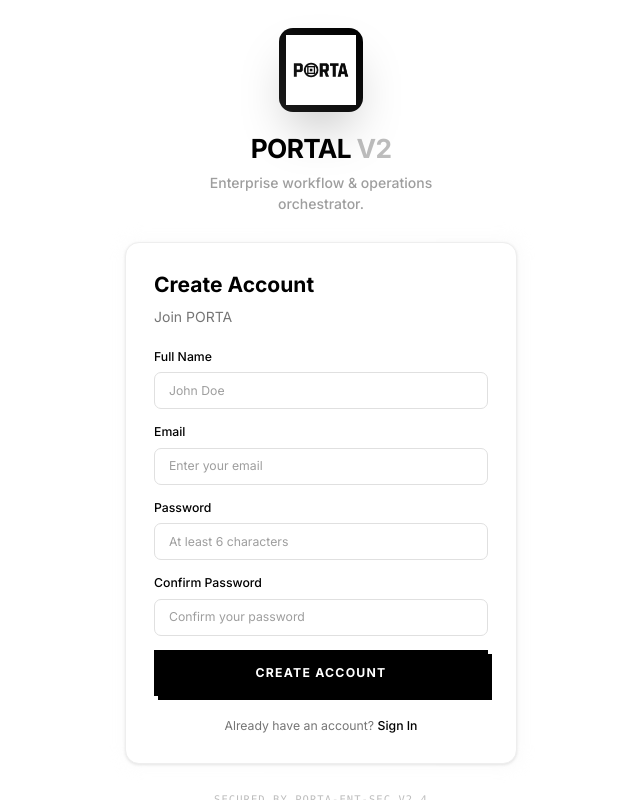
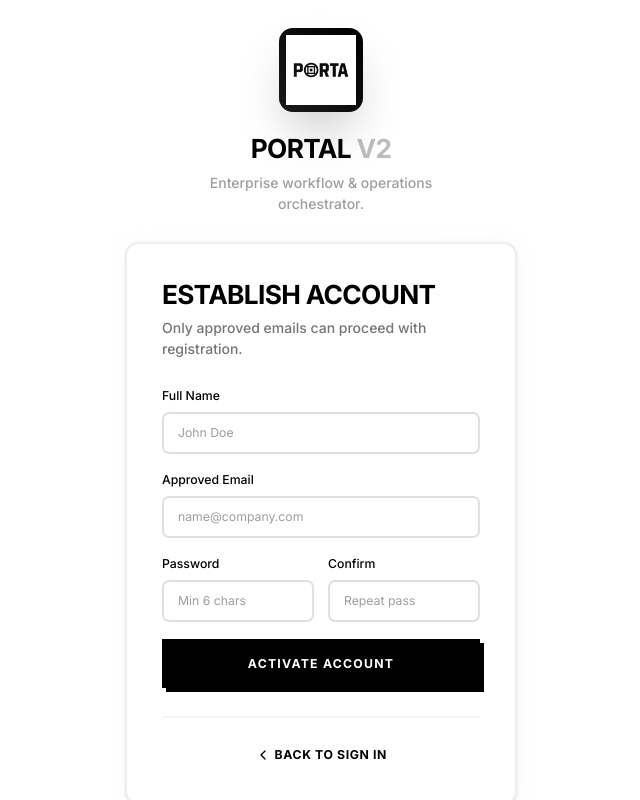
Before and after one commit to kunalsrivastava-dev/Porta-v2, a Next.js app in the folder frontend/: page /register in a window 1280 px wide. Shown: the whole page, without its empty margins (319-959 px from the left). Built offline with nearby package versions, Linux system fonts and the light colour scheme; no server answers.

Commit message:
feat: enhance intern onboarding flow, add admin notifications, and fix build errors

```diff
--- a/frontend/components/auth/LoginForm.tsx
+++ b/frontend/components/auth/LoginForm.tsx
@@ -95,10 +95,9 @@ export const LoginForm = () => {
         </Button>
       </form>
 
-      <div className="mt-8 pt-8 border-t-2 border-grey-100 flex flex-col sm:flex-row items-center justify-between gap-4">
-        <p className="text-sm text-grey-500 font-medium">
-          New Operator?
-        </p>
+      <div className="mt-8 pt-8 border-t-2 border-grey-100 space-y-4">
+        <div className="flex items-center justify-between">
+          <p className="text-sm text-grey-500 font-medium">New Operator?</p>
           <Link
             href="/request-access"
             className="text-black font-black text-sm uppercase tracking-wider hover:underline"
@@ -106,6 +105,17 @@ export const LoginForm = () => {
             Request Access
           </Link>
         </div>
+
+        <div className="flex items-center justify-between">
+          <p className="text-sm text-grey-500 font-medium">Approved Email?</p>
+          <Link
+            href="/register"
+            className="text-black font-black text-sm uppercase tracking-wider hover:underline"
+          >
+            Sign Up Now
+          </Link>
+        </div>
+      </div>
     </Card>
   );
 };
--- a/frontend/components/auth/RegisterForm.tsx
+++ b/frontend/components/auth/RegisterForm.tsx
@@ -8,7 +8,7 @@ import { useAuthStore } from '@/store/authStore';
 import { Button } from '@/components/ui/Button';
 import { Input } from '@/components/ui/Input';
 import { Card } from '@/components/ui/Card';
-import { Check } from 'lucide-react';
+import { Check, ChevronLeft } from 'lucide-react';
 import Cookies from 'js-cookie';
 
 export const RegisterForm = () => {
@@ -35,7 +35,6 @@ export const RegisterForm = () => {
     setSuccess(false);
     setIsLoading(true);
 
-    // Validate passwords match
     if (formData.password !== formData.confirmPassword) {
       setError('Passwords do not match');
       setIsLoading(false);
@@ -51,25 +50,22 @@ export const RegisterForm = () => {
 
       const { token, user } = response.data;
 
-      // Set token in cookie
       Cookies.set('token', token, {
         expires: 7,
         secure: process.env.NODE_ENV === 'production',
         sameSite: 'strict',
       });
 
-      // Update store
       setToken(token);
       setUser(user);
       setAuthenticated(true);
       setSuccess(true);
 
-      // Redirect to dashboard
       setTimeout(() => {
         router.push('/dashboard');
-      }, 1000);
+      }, 1500);
     } catch (err: any) {
-      setError(err.response?.data?.message || 'Registration failed');
+      setError(err.response?.data?.message || 'Registration failed. Is your email approved?');
     } finally {
       setIsLoading(false);
     }
@@ -77,26 +73,33 @@ export const RegisterForm = () => {
 
   if (success) {
     return (
-      <Card className="p-8 text-center border-4 border-black">
-        <div className="flex justify-center mb-4">
-          <div className="p-4 bg-black text-white rounded-full">
-            <Check size={48} />
+      <Card className="p-6 sm:p-10 border-2 border-black shadow-[8px_8px_0px_0px_rgba(0,0,0,1)] text-center">
+        <div className="flex flex-col items-center space-y-6">
+          <div className="w-20 h-20 bg-black text-white rounded-full flex items-center justify-center shadow-lg animate-bounce">
+            <Check size={40} />
           </div>
+          <div className="space-y-2">
+            <h2 className="text-2xl font-black text-black uppercase tracking-tight">Identity Verified</h2>
+            <p className="text-grey-600 font-medium">
+              Welcome to the grid, <span className="font-bold text-black">{formData.name}</span>.
+            </p>
           </div>
-        <h2 className="text-xl font-black text-black mb-2 uppercase">Success!</h2>
-        <p className="text-grey-600">Redirecting to dashboard...</p>
+          <p className="text-sm text-grey-500 animate-pulse">Initializing operational environment...</p>
+        </div>
       </Card>
     );
   }
 
   return (
-    <Card className="p-8">
-      <div className="mb-6">
-        <h1 className="text-2xl font-bold text-black">Create Account</h1>
-        <p className="text-grey-600 mt-2">Join PORTA</p>
+    <Card className="p-6 sm:p-10 border-2 border-black shadow-[8px_8px_0px_0px_rgba(0,0,0,1)]">
+      <div className="mb-8">
+        <h1 className="text-3xl font-black text-black uppercase tracking-tight">Establish Account</h1>
+        <p className="text-grey-600 mt-2 font-medium">
+          Only approved emails can proceed with registration.
+        </p>
       </div>
 
-      <form onSubmit={handleSubmit} className="space-y-4">
+      <form onSubmit={handleSubmit} className="space-y-5">
         <Input
           label="Full Name"
           type="text"
@@ -105,40 +108,46 @@ export const RegisterForm = () => {
           value={formData.name}
           onChange={handleChange}
           required
+          className="h-12 border-2 border-grey-200 focus:border-black transition-colors"
         />
 
         <Input
-          label="Email"
+          label="Approved Email"
           type="email"
           name="email"
-          placeholder="Enter your email"
+          placeholder="name@company.com"
           value={formData.email}
           onChange={handleChange}
           required
+          className="h-12 border-2 border-grey-200 focus:border-black transition-colors"
         />
 
+        <div className="grid grid-cols-1 sm:grid-cols-2 gap-4">
           <Input
             label="Password"
             type="password"
             name="password"
-          placeholder="At least 6 characters"
+            placeholder="Min 6 chars"
             value={formData.password}
             onChange={handleChange}
             required
+            className="h-12 border-2 border-grey-200 focus:border-black transition-colors"
           />
 
           <Input
-          label="Confirm Password"
+            label="Confirm"
             type="password"
             name="confirmPassword"
-          placeholder="Confirm your password"
+            placeholder="Repeat pass"
             value={formData.confirmPassword}
             onChange={handleChange}
             required
+            className="h-12 border-2 border-grey-200 focus:border-black transition-colors"
           />
+        </div>
 
         {error && (
-          <div className="bg-red-50 border border-red-200 text-red-700 px-4 py-3 rounded-lg text-sm">
+          <div className="bg-red-50 border-2 border-red-200 text-red-700 px-4 py-3 rounded-none text-sm font-bold">
             {error}
           </div>
         )}
@@ -146,22 +155,19 @@ export const RegisterForm = () => {
         <Button
           type="submit"
           isLoading={isLoading}
-          className="w-full"
+          className="w-full h-14 bg-black text-white hover:bg-grey-900 rounded-none text-lg font-black uppercase tracking-widest transition-all hover:translate-x-[-2px] hover:translate-y-[-2px] hover:shadow-[4px_4px_0px_0px_rgba(0,0,0,1)]"
         >
-          Create Account
+          {isLoading ? 'Processing...' : 'Activate Account'}
         </Button>
       </form>
 
-      <div className="mt-6">
-        <p className="text-center text-sm text-grey-600">
-          Already have an account?{' '}
+      <div className="mt-8 pt-8 border-t-2 border-grey-100 text-center">
         <Link
           href="/login"
-            className="text-black font-medium hover:underline"
+          className="text-black font-black text-sm uppercase tracking-wider hover:underline inline-flex items-center"
         >
-            Sign In
+          <ChevronLeft size={16} className="mr-1" /> Back to Sign In
         </Link>
-        </p>
       </div>
     </Card>
   );
--- a/frontend/components/auth/RequestAccessForm.tsx
+++ b/frontend/components/auth/RequestAccessForm.tsx
@@ -6,8 +6,7 @@ import { authAPI } from '@/lib/api/endpoints';
 import { Button } from '@/components/ui/Button';
 import { Input } from '@/components/ui/Input';
 import { Card } from '@/components/ui/Card';
-import { Badge } from '@/components/ui/Badge';
-import { Check, FileText } from 'lucide-react';
+import { Check, FileText, ChevronLeft } from 'lucide-react';
 
 export const RequestAccessForm = () => {
   const [isLoading, setIsLoading] = useState(false);
@@ -23,6 +22,7 @@ export const RequestAccessForm = () => {
     }
 
     setIsLoading(true);
+    setError('');
     try {
       const response = await authAPI.checkEmailStatus(email);
       if (response.data.isApproved) {
@@ -31,7 +31,8 @@ export const RequestAccessForm = () => {
         setRequestStatus('pending');
       }
     } catch (err: any) {
-      setError('Error checking status');
+      setError('No request found for this email.');
+      setRequestStatus(null);
     } finally {
       setIsLoading(false);
     }
@@ -56,43 +57,53 @@ export const RequestAccessForm = () => {
 
   if (requestStatus === 'approved') {
     return (
-      <Card className="p-8 border-4 border-black text-center">
-        <div className="flex flex-col items-center space-y-4">
-          <div className="p-4 bg-black text-white rounded-full">
-            <Check size={48} />
+      <Card className="p-6 sm:p-10 border-2 border-black shadow-[8px_8px_0px_0px_rgba(0,0,0,1)] text-center">
+        <div className="flex flex-col items-center space-y-6">
+          <div className="w-20 h-20 bg-black text-white rounded-full flex items-center justify-center shadow-lg">
+            <Check size={40} />
           </div>
-          <h2 className="text-xl font-black text-black uppercase">Email Approved!</h2>
-          <p className="text-grey-600">
-            Your email has been approved. You can now create an account.
+          <div className="space-y-2">
+            <h2 className="text-2xl font-black text-black uppercase tracking-tight">Approved!</h2>
+            <p className="text-grey-600 font-medium max-w-xs">
+              Your email <span className="font-bold text-black">{email}</span> is cleared for registration.
             </p>
-          <Link href="/register">
-            <Button className="w-full">Create Account</Button>
+          </div>
+          <Link href="/register" className="w-full">
+            <Button className="w-full h-14 bg-black text-white hover:bg-grey-900 rounded-none text-lg font-black uppercase tracking-widest">
+              Create Account
+            </Button>
           </Link>
-          <p className="text-sm text-grey-600">
-            Already have an account?{' '}
-            <Link href="/login" className="text-black font-medium hover:underline">
-              Sign In
+          <Link href="/login" className="flex items-center text-sm font-bold uppercase tracking-widest hover:underline">
+            <ChevronLeft size={16} className="mr-1" /> Back to Sign In
           </Link>
-          </p>
         </div>
       </Card>
     );
   }
 
-  if (success) {
+  if (success || requestStatus === 'pending') {
     return (
-      <Card className="p-8 border-4 border-black text-center">
-        <div className="flex flex-col items-center space-y-4">
-          <div className="p-4 bg-black text-white rounded-full">
-            <FileText size={48} />
+      <Card className="p-6 sm:p-10 border-2 border-black shadow-[8px_8px_0px_0px_rgba(0,0,0,1)] text-center">
+        <div className="flex flex-col items-center space-y-6">
+          <div className="w-20 h-20 bg-grey-100 text-black rounded-full flex items-center justify-center shadow-inner border-2 border-black">
+            <FileText size={40} />
           </div>
-          <h2 className="text-xl font-black text-black uppercase">Request Submitted!</h2>
-          <p className="text-grey-600">
-            Your access request has been sent to the admin. Please wait for approval.
+          <div className="space-y-2">
+            <h2 className="text-2xl font-black text-black uppercase tracking-tight">Request Logged</h2>
+            <p className="text-grey-600 font-medium">
+              We&apos;ve received your request for <span className="font-bold text-black">{email}</span>.
             </p>
-          <Badge variant="info">Status: Pending</Badge>
-          <Link href="/login">
-            <Button variant="secondary" className="w-full">Back to Login</Button>
+          </div>
+          <div className="py-2 px-4 border-2 border-black bg-yellow-100 font-bold uppercase tracking-widest text-xs">
+            Status: Pending Approval
+          </div>
+          <p className="text-sm text-grey-500 italic max-w-xs">
+            An administrator will review your credentials shortly. You will be able to register once approved.
+          </p>
+          <Link href="/login" className="w-full">
+            <Button variant="secondary" className="w-full h-14 border-2 border-black rounded-none text-lg font-black uppercase tracking-widest">
+              Return to Login
+            </Button>
           </Link>
         </div>
       </Card>
@@ -100,60 +111,58 @@ export const RequestAccessForm = () => {
   }
 
   return (
-    <Card className="p-8 border-4 border-black shadow-[8px_8px_0px_0px_rgba(0,0,0,1)]">
-      <div className="mb-6">
-        <h1 className="text-2xl font-bold text-black">Request Access</h1>
-        <p className="text-grey-600 mt-2">
-          Enter your email to request access to PORTA
+    <Card className="p-6 sm:p-10 border-2 border-black shadow-[8px_8px_0px_0px_rgba(0,0,0,1)]">
+      <div className="mb-8">
+        <h1 className="text-3xl font-black text-black uppercase tracking-tight">Request Access</h1>
+        <p className="text-grey-600 mt-2 font-medium">
+          New operators must be cleared by HQ before account creation.
         </p>
       </div>
 
-      <form onSubmit={handleRequestAccess} className="space-y-4">
+      <form onSubmit={handleRequestAccess} className="space-y-6">
         <Input
-          label="Email Address"
+          label="Operational Email"
           type="email"
-          placeholder="Enter your email"
+          placeholder="name@company.com"
           value={email}
           onChange={(e) => setEmail(e.target.value)}
           required
+          className="h-12 border-2 border-grey-200 focus:border-black transition-colors"
         />
 
         {error && (
-          <div className="bg-red-50 border border-red-200 text-red-700 px-4 py-3 rounded-lg text-sm">
+          <div className="bg-red-50 border-2 border-red-200 text-red-700 px-4 py-3 rounded-none text-sm font-bold">
             {error}
           </div>
         )}
 
-        <div className="space-y-2">
+        <div className="flex flex-col gap-3 pt-2">
+          <Button
+            type="submit"
+            isLoading={isLoading}
+            className="w-full h-14 bg-black text-white hover:bg-grey-900 rounded-none text-lg font-black uppercase tracking-widest transition-all hover:translate-x-[-2px] hover:translate-y-[-2px] hover:shadow-[4px_4px_0px_0px_rgba(0,0,0,1)]"
+          >
+            Submit Request
+          </Button>
           <Button
             type="button"
             variant="secondary"
             onClick={handleCheckStatus}
             isLoading={isLoading}
-            className="w-full"
+            className="w-full h-14 border-2 border-black bg-white text-black hover:bg-grey-50 rounded-none text-lg font-black uppercase tracking-widest"
           >
-            Check Status
-          </Button>
-          <Button
-            type="submit"
-            isLoading={isLoading}
-            className="w-full"
-          >
-            Request Access
+            Check My Status
           </Button>
         </div>
       </form>
 
-      <div className="mt-6">
-        <p className="text-center text-sm text-grey-600">
-          Have access?{' '}
+      <div className="mt-8 pt-8 border-t-2 border-grey-100 text-center">
         <Link
           href="/login"
-            className="text-black font-medium hover:underline"
+          className="text-black font-black text-sm uppercase tracking-wider hover:underline inline-flex items-center"
         >
-            Sign In
+          <ChevronLeft size={16} className="mr-1" /> Already Have Access? Sign In
         </Link>
-        </p>
       </div>
     </Card>
   );
```
Also changed, not shown: frontend/components/layout/Sidebar.tsx (+32 -7 lines), 1 other file (tests, documents, lock files or other folders). Lines whose indentation alone changed are shown as unchanged.
